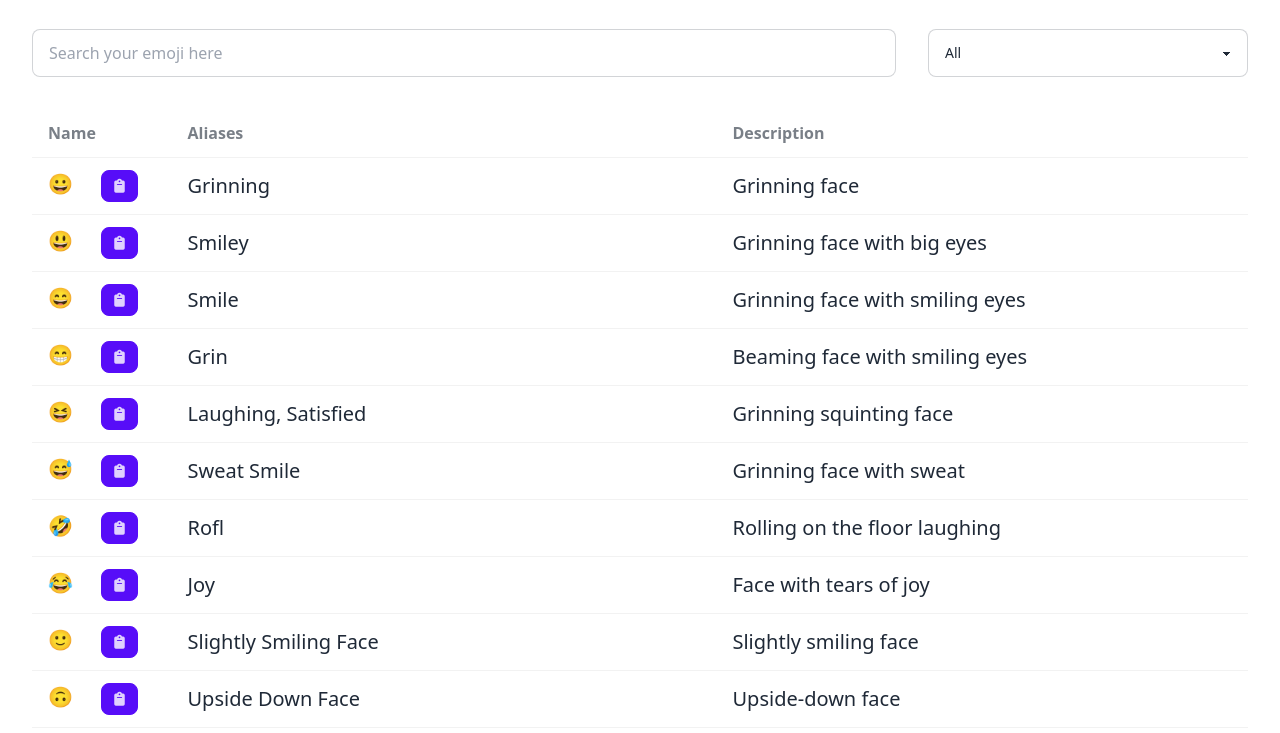
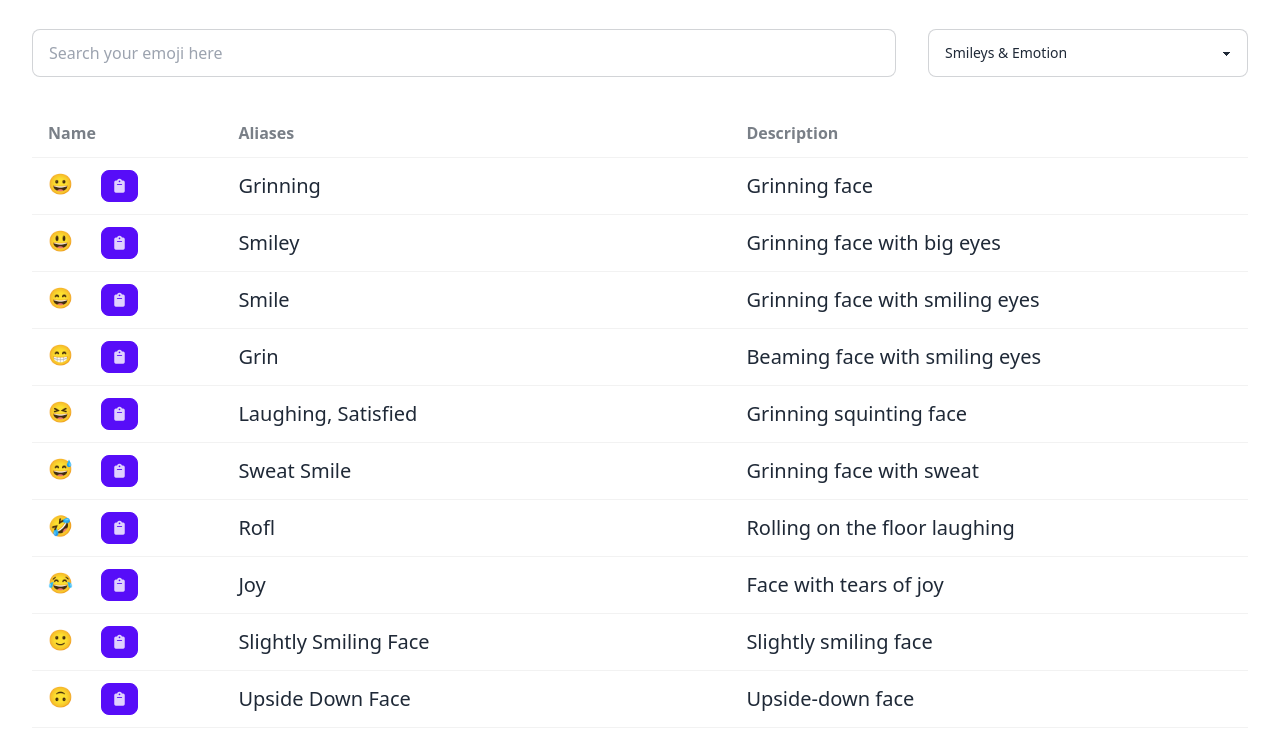
Before and after one commit to nirzon47/emoji-picker, a website: page index.html in a window 1280 px wide. Shown: the part 67-800 px from the top of the page. Drawn offline with Linux system fonts and the light colour scheme.

Commit message:
webpage starts with a smaller category to improve UX

```diff
--- a/index.html
+++ b/index.html
@@ -62,8 +62,8 @@
 					id="search"
 				/>
 				<select class="w-full max-w-xs select select-bordered" id="category">
-					<option selected>All</option>
-					<option>Smileys & Emotion</option>
+					<option>All</option>
+					<option selected>Smileys & Emotion</option>
 					<option>People & Body</option>
 					<option>Animals & Nature</option>
 					<option>Food & Drink</option>
--- a/script.js
+++ b/script.js
@@ -41,7 +41,7 @@ themeToggle.addEventListener('click', () => {
 })
 
 // Functions
-const renderRows = (query = '', category = 'All') => {
+const renderRows = (query = '', category = 'Smileys & Emotion') => {
 	const fragment = document.createDocumentFragment()
 
 	emojiList.forEach((emoji) => {
```
